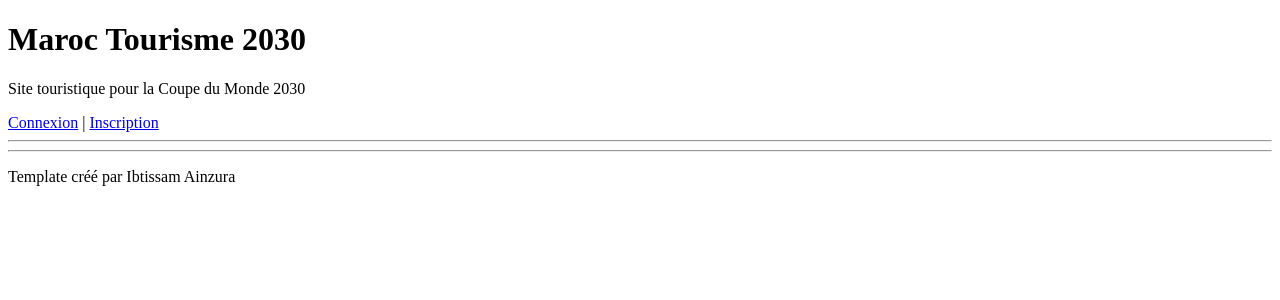
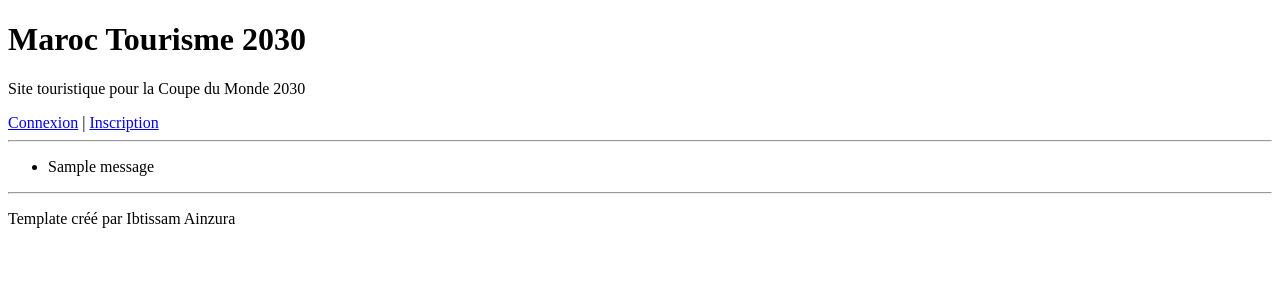
Before and after one commit to h1mza07/Digital-creativity, a Django app: template templates/base.html in a window 1280 px wide. Shown: the top 300 px of the page. Run offline with Django 4.2, Linux system fonts and the light colour scheme; the template is opened without the code that fills it, so the values that code supplies are empty; tables that the repository leaves empty hold one stand-in row (values such as "Sample post"); one stand-in notice (Sample message) is shown.

Commit message:
Display Django messages in base template

```diff
--- a/templates/base.html
+++ b/templates/base.html
@@ -22,9 +22,16 @@
     <hr>
 </header>
 
+{% if messages %}
+    <ul>
+        {% for message in messages %}
+            <li>{{ message }}</li>
+        {% endfor %}
+    </ul>
+{% endif %}
+
 <main>
     {% block content %}
-        <!-- Le contenu des autres pages s'affichera ici -->
     {% endblock %}
 </main>
 
```
Lines whose indentation alone changed are shown as unchanged.
